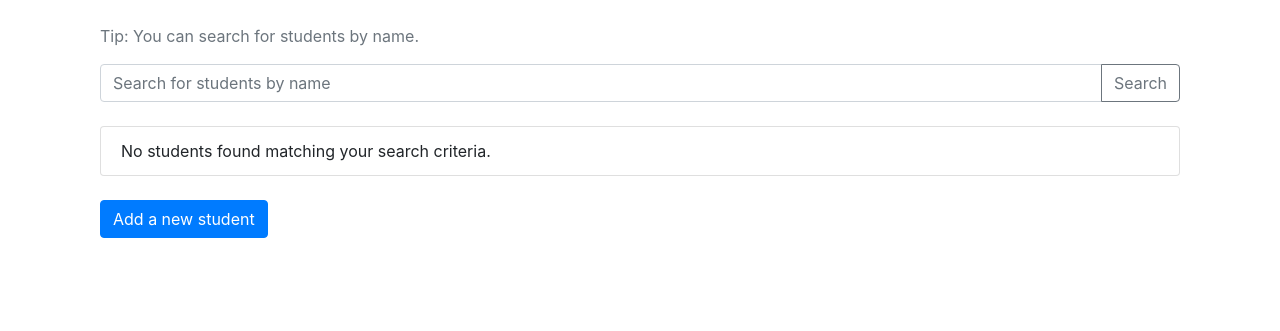
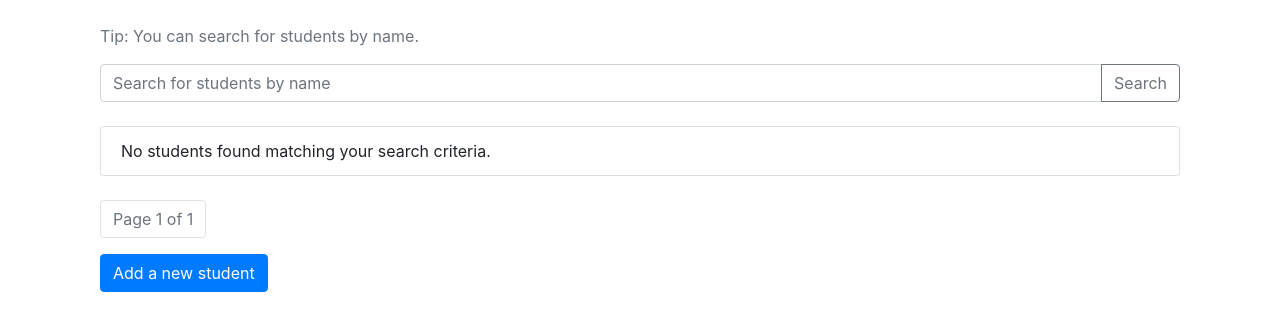
Before and after one commit to locojk/GNG-5300-A2, a Django app: page / in a window 1280 px wide. Shown: the part 152-483 px from the top of the page. Run offline with Django 5.2, Linux system fonts and the light colour scheme; data that the repository does not hold is empty; some libraries are stand-ins or nearby versions.

Commit message:
finish pagination

```diff
--- a/students/templates/students/student_list.html
+++ b/students/templates/students/student_list.html
@@ -34,7 +34,33 @@
             {% endif %}
         </ul>
 
-        <!-- Add New Student Button -->
+        <!-- Pagination Controls -->
+        <nav aria-label="Page navigation">
+            <ul class="pagination">
+                {% if page_obj.has_previous %}
+                    <li class="page-item">
+                        <a class="page-link" href="?page=1{% if request.GET.q %}&q={{ request.GET.q }}{% endif %}">First</a>
+                    </li>
+                    <li class="page-item">
+                        <a class="page-link" href="?page={{ page_obj.previous_page_number }}{% if request.GET.q %}&q={{ request.GET.q }}{% endif %}">Previous</a>
+                    </li>
+                {% endif %}
+
+                <li class="page-item disabled">
+                    <a class="page-link">Page {{ page_obj.number }} of {{ page_obj.paginator.num_pages }}</a>
+                </li>
+
+                {% if page_obj.has_next %}
+                    <li class="page-item">
+                        <a class="page-link" href="?page={{ page_obj.next_page_number }}{% if request.GET.q %}&q={{ request.GET.q }}{% endif %}">Next</a>
+                    </li>
+                    <li class="page-item">
+                        <a class="page-link" href="?page={{ page_obj.paginator.num_pages }}{% if request.GET.q %}&q={{ request.GET.q }}{% endif %}">Last</a>
+                    </li>
+                {% endif %}
+            </ul>
+        </nav>
+
         <a href="{% url 'student_create' %}" class="btn btn-primary">Add a new student</a>
     </div>
 {% endblock %}
--- a/students/views.py
+++ b/students/views.py
@@ -2,11 +2,12 @@ from django.shortcuts import render, get_object_or_404, redirect
 from django.contrib.auth.decorators import login_required
 from .models import Student
 from .forms import StudentForm
-from django.contrib import messages
+from django.core.paginator import Paginator
 
 # View to list all students (No authentication required for viewing)
 def student_list(request):
-    query = request.GET.get('q')  # Get the search query from the URL
+    query = request.GET.get('q')  # Get the search query from the URL (if any)
+
     if query:
         students = Student.objects.filter(
             first_name__icontains=query
@@ -14,9 +15,14 @@ def student_list(request):
             last_name__icontains=query
         )
     else:
-        students = Student.objects.all()  # Return all students if no search query
+        students = Student.objects.all()  # Get all students if no search query
 
-    return render(request, 'students/student_list.html', {'students': students})
+    # Paginate the students list - Show 10 students per page
+    paginator = Paginator(students, 10)  # 10 students per page
+    page_number = request.GET.get('page')  # Get the current page number
+    page_obj = paginator.get_page(page_number)  # Get the appropriate page of students
+
+    return render(request, 'students/student_list.html', {'page_obj': page_obj, 'students': page_obj})
 
 # View to display a single student's details (No authentication required for viewing)
 def student_detail(request, pk):
```
Also changed, not shown: 1 other file.
